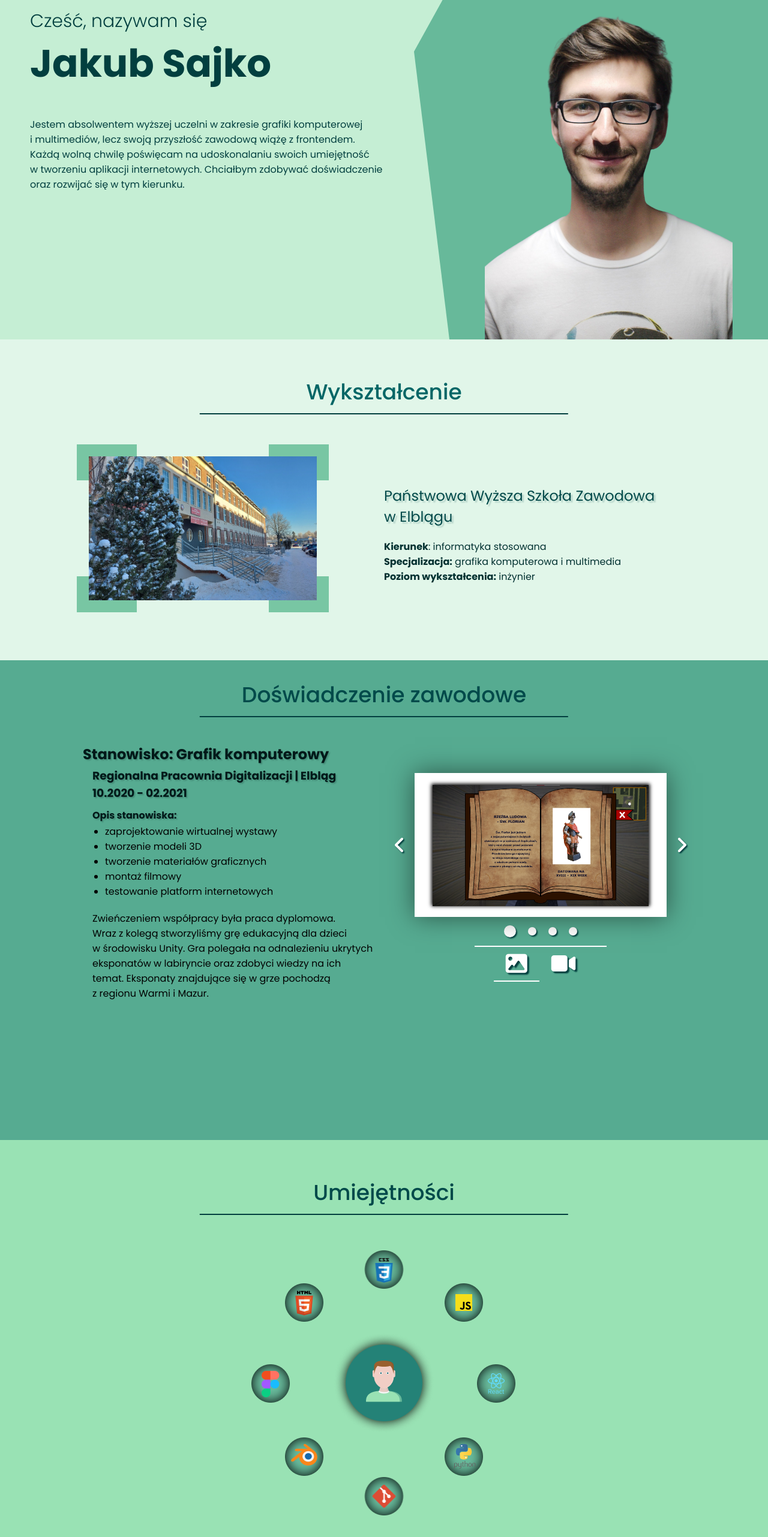
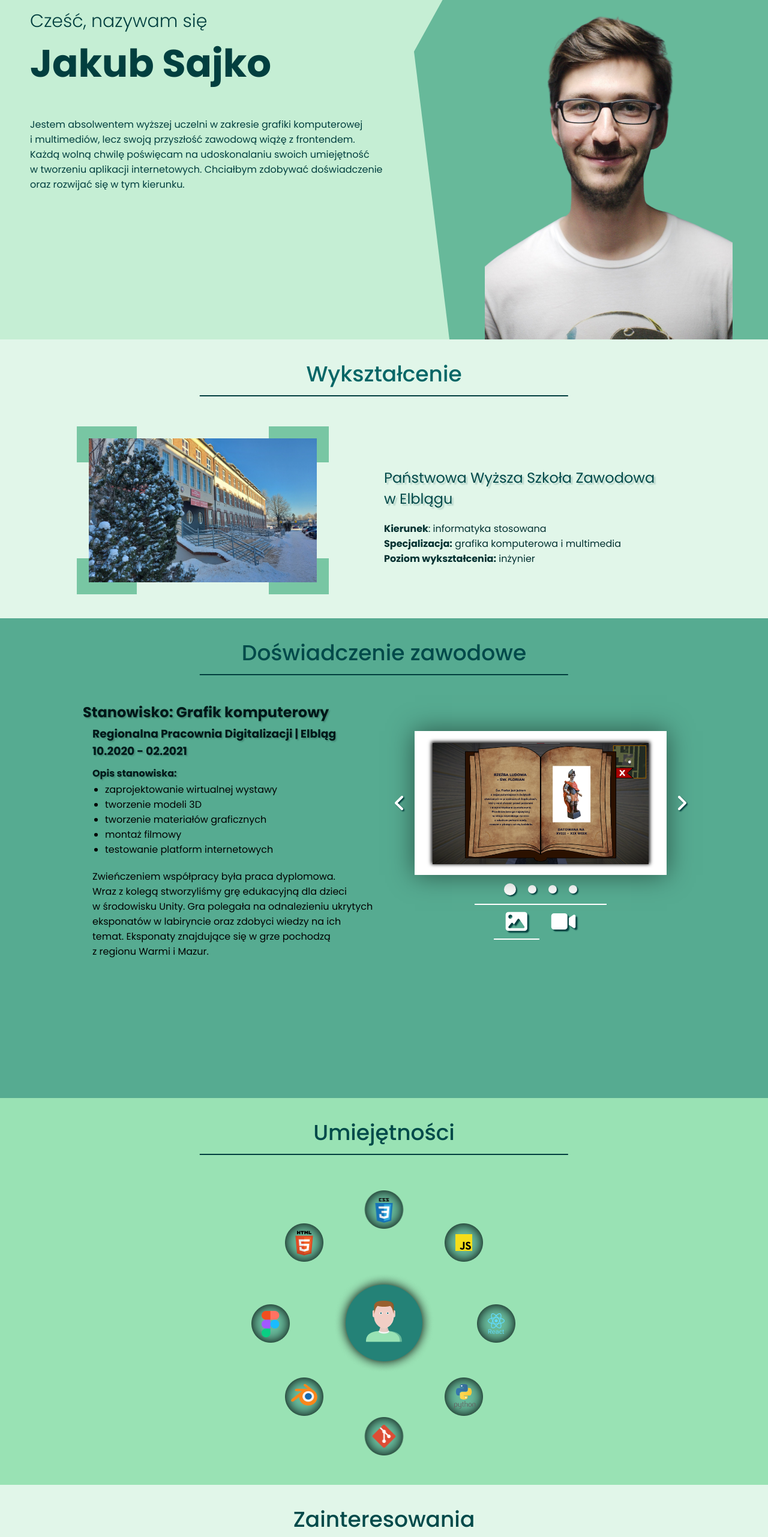
Before and after one commit to JAKUBSAJKO/project-to-cv, a React (Create React App) app: page / in a window 1280 px wide. Shown: the part 234-2797 px from the top of the page at 60% size. Built offline with nearby package versions, Linux system fonts and the light colour scheme.

Commit message:
fixed header padding

```diff
--- a/src/components/contact/Contact.css
+++ b/src/components/contact/Contact.css
@@ -2,10 +2,11 @@
   position: relative;
   width: 80%;
   margin: 0 auto;
-  padding: 60px 0;
+  padding: 40px 0;
 }
 
 .contact-header h2 {
+  padding: 10px 0;
   position: relative;
   text-align: center;
   font-weight: 500;
--- a/src/components/education/Education.css
+++ b/src/components/education/Education.css
@@ -2,12 +2,12 @@
   position: relative;
   width: 80%;
   margin: 0 auto;
-  padding: 60px 0;
+  padding: 20px 0;
 }
 
 .edu-header h2 {
   position: relative;
-  padding-bottom: 10px;
+  padding: 10px 0;
   text-align: center;
   font-weight: 500;
   font-size: 36px;
--- a/src/components/interests/Interests.css
+++ b/src/components/interests/Interests.css
@@ -3,12 +3,12 @@
   width: 80%;
   height: 100vh;
   margin: 0 auto;
-  padding: 60px 0;
+  padding: 20px 0;
 }
 
 .interests-header h2 {
   position: relative;
-  padding-bottom: 10px;
+  padding: 10px 0;
   text-align: center;
   font-weight: 500;
   font-size: 36px;
--- a/src/components/languages/Languages.css
+++ b/src/components/languages/Languages.css
@@ -1,12 +1,12 @@
 .languages-container {
   background: hsl(142, 56%, 85%);
   position: relative;
-  padding: 60px 0 20px;
+  padding: 20px 0 1px;
 }
 
 .languages-header h1 {
   position: relative;
-  padding-bottom: 10px;
+  padding: 10px 0;
   text-align: center;
   font-weight: 500;
   font-size: 36px;
@@ -28,7 +28,7 @@
   width: 80%;
   margin: 60px auto;
   display: flex;
-  justify-content: space-around;
+  justify-content: space-between;
   color: #023f3f;
 }
 
--- a/src/components/skills/Skills.css
+++ b/src/components/skills/Skills.css
@@ -2,7 +2,7 @@
   position: relative;
   background: #99e2b4;
   width: 100vw;
-  padding: 60px 0;
+  padding: 20px 0;
 }
 
 .skills-container-bg {
@@ -12,7 +12,7 @@
 
 .skills-header h2 {
   position: relative;
-  padding-bottom: 10px;
+  padding: 10px 0;
   text-align: center;
   font-weight: 500;
   font-size: 36px;
```
